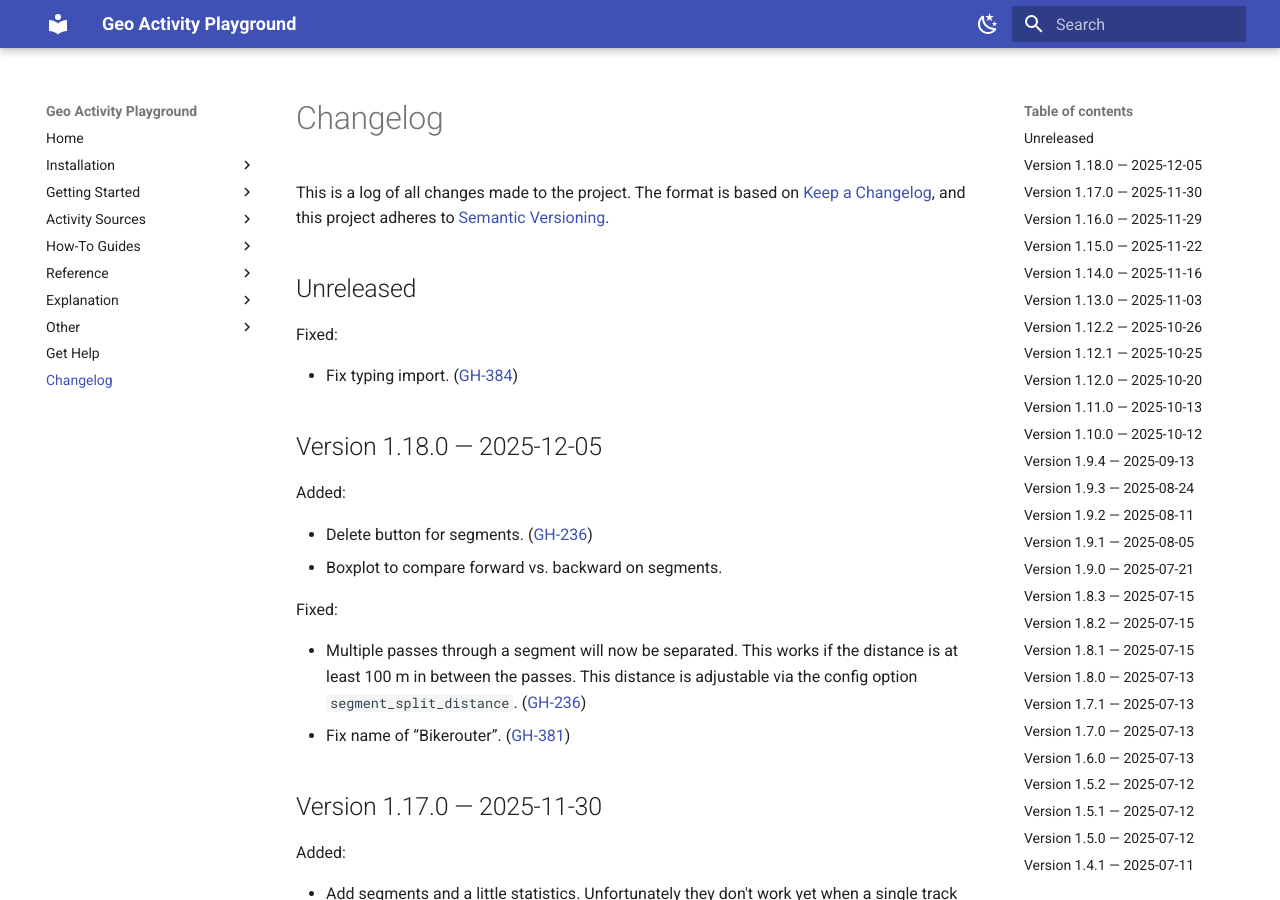
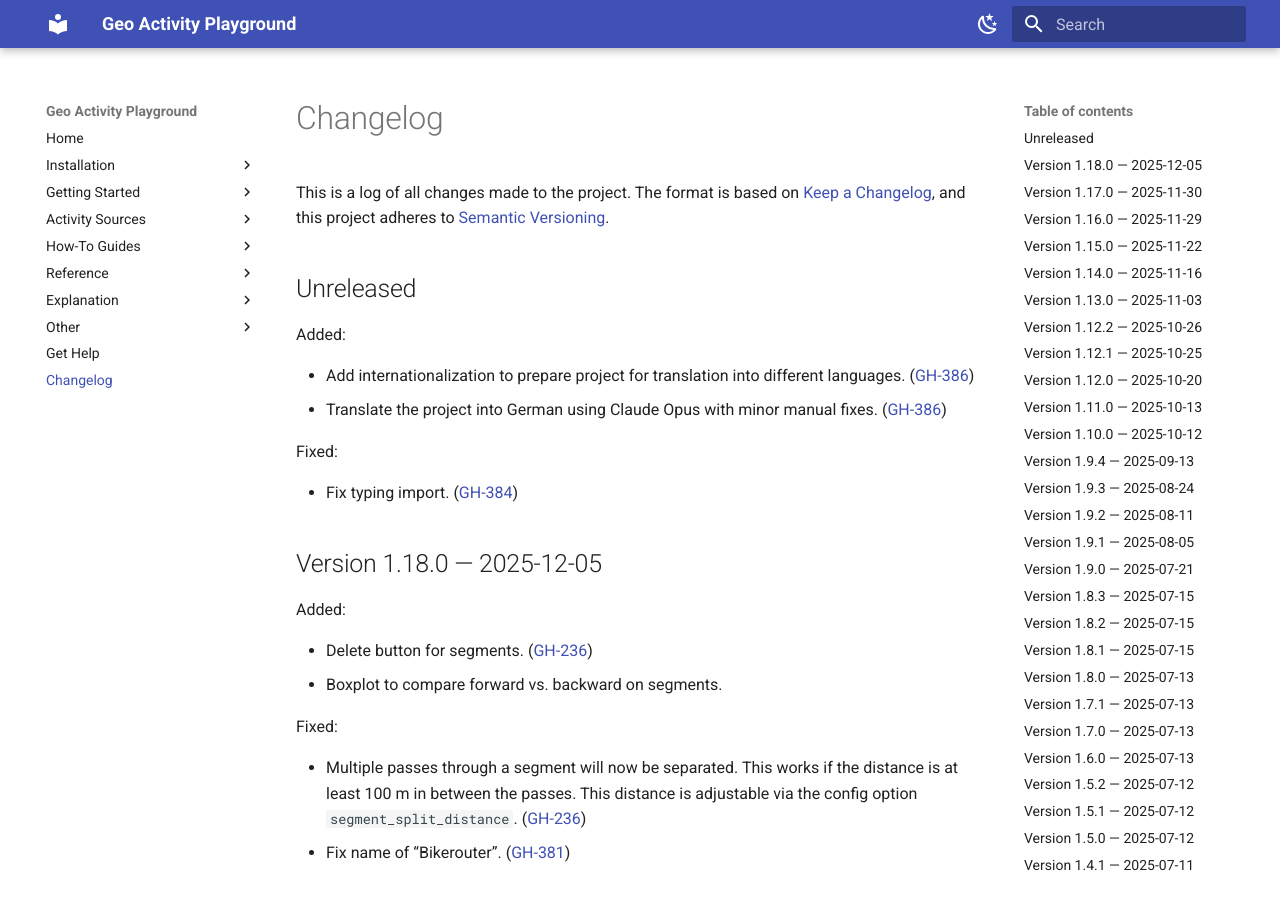
Before and after one commit to martin-ueding/geo-activity-playground, an MkDocs documentation site: the page built from docs/changelog.md, in a window 1280 px wide and 900 px high. Built offline with MkDocs 1.6.1 and Material for MkDocs 9.7.7, drawn with Linux system fonts in a browser that asks for light colours.

Commit message:
Changelog entry

```diff
--- a/docs/changelog.md
+++ b/docs/changelog.md
@@ -16,6 +16,11 @@ Types of changes
 -->
 
 ## Unreleased
+
+Added:
+
+- Add internationalization to prepare project for translation into different languages. ([GH-386](https://github.com/martin-ueding/geo-activity-playground/issues/386))
+- Translate the project into German using Claude Opus with minor manual fixes. ([GH-386](https://github.com/martin-ueding/geo-activity-playground/issues/386))
 
 Fixed:
 
```
